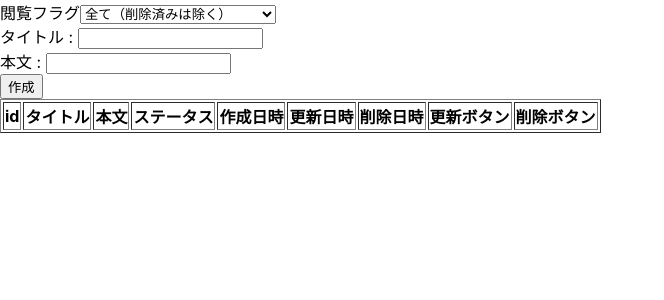
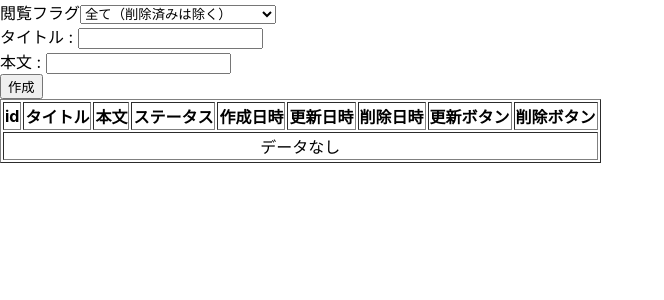
Before and after one commit to tsuyopon-xyz/redux-toolkit-seminar, a React (Vite) app: page / in a window 1280 px wide. Shown: the top 300 px of the page, without its empty margins (0-664 px from the left). Built offline with nearby package versions, Linux system fonts and the light colour scheme.

Commit message:
Apply isLoading in TodoList.tsx and display text for no data.

```diff
--- a/src/features/todos/TodoList.tsx
+++ b/src/features/todos/TodoList.tsx
@@ -9,6 +9,7 @@ export const TodoList: FC = () => {
     todos,
     todoInput,
     displayFlag,
+    isLoading,
     setDisplayFlag,
     setTodoInput: setTodoInputForUseTodos,
     addTodo,
@@ -43,6 +44,8 @@ export const TodoList: FC = () => {
       body: todoInput.body,
     });
   };
+
+  if (isLoading) return <div>読み込み中...</div>;
 
   return (
     <div>
@@ -107,7 +110,14 @@ export const TodoList: FC = () => {
           </tr>
         </thead>
         <tbody>
-          {todos.map((todo) => {
+          {todos.length === 0 ? (
+            <tr>
+              <td colSpan={9} style={{ textAlign: 'center' }}>
+                データなし
+              </td>
+            </tr>
+          ) : (
+            todos.map((todo) => {
               return (
                 <tr key={todo.id}>
                   <td>{todo.id}</td>
@@ -156,7 +166,8 @@ export const TodoList: FC = () => {
                   </td>
                 </tr>
               );
-          })}
+            })
+          )}
         </tbody>
       </table>
     </div>
--- a/src/features/todos/useTodos.ts
+++ b/src/features/todos/useTodos.ts
@@ -10,6 +10,7 @@ import {
   selectTodos,
   selectUpdatedTodos,
   selectDeletedTodos,
+  selectIsLoading,
   TodosSelectorType,
   TodoUpdatePayload,
 } from './todosSlice';
@@ -37,6 +38,7 @@ export const useTodos = () => {
   });
   const [displayFlag, setDisplayFlag] = useState<DisplayFlagType>('all');
   const todos = useAppSelector(selectSelectorByDisplayFlag(displayFlag));
+  const isLoading = useAppSelector(selectIsLoading);
   const dispatch = useAppDispatch();
 
   useEffect(() => {
@@ -80,6 +82,7 @@ export const useTodos = () => {
     todos,
     todoInput,
     displayFlag,
+    isLoading,
     setTodoInput,
     setDisplayFlag,
     addTodo,
```
Lines whose indentation alone changed are shown as unchanged.
